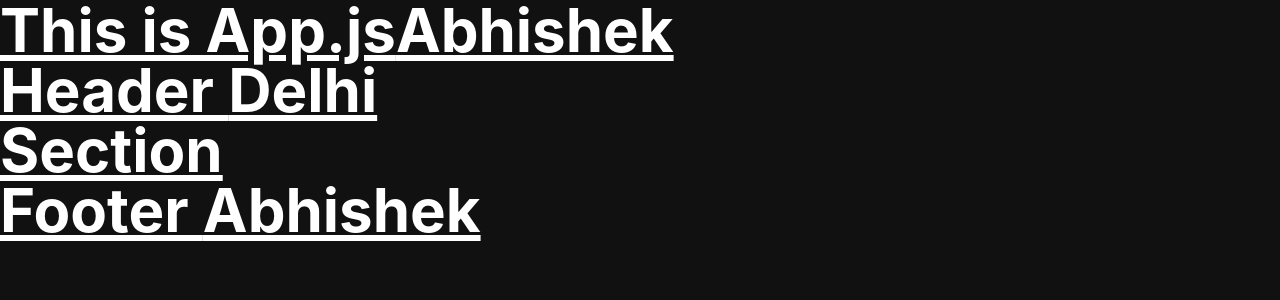
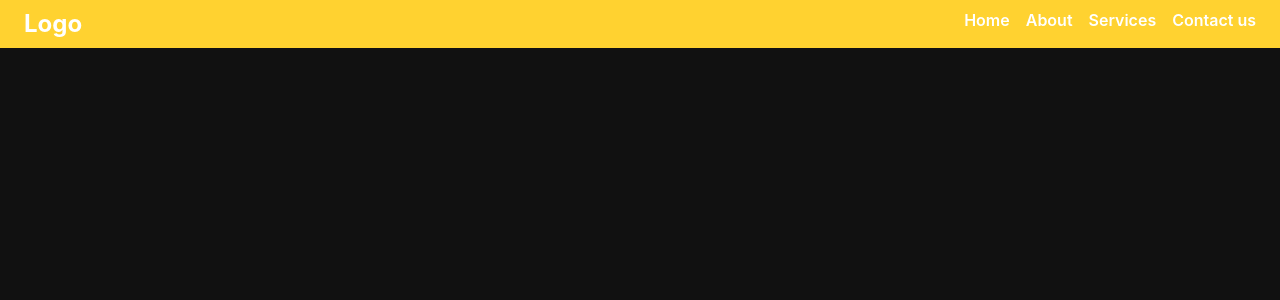
Before and after one commit to chanchaljai/react2, a React (Vite) app: page / in a window 1280 px wide. Shown: the top 300 px of the page. Built offline with nearby package versions, Linux system fonts and the light colour scheme.

Commit message:
practice

```diff
--- a/src/App.css
+++ b/src/App.css
@@ -2,4 +2,5 @@
 
 body{
     background-color: #111;
+    color: white;
 }
--- a/src/App.jsx
+++ b/src/App.jsx
@@ -9,13 +9,9 @@ const App = () => {
   const data = useContext(DataContext)
   console.log(data);
   return (
-    <div className='text-white font-bold text-6xl underline'>
-      <h1>
-        This is App.js{data.name}
-      </h1>
-      <Header/>
-      <Section/>
-      <Footer/>
+    <div>
+      <Header />
+
     </div>
   )
 }
--- a/src/components/Header.jsx
+++ b/src/components/Header.jsx
@@ -4,7 +4,15 @@ import { DataContext } from '../context/UserContext'
 const Header = () => {
   const username = useContext(DataContext)
   return (
-    <div><h1>Header {username.city}</h1></div>
+    <div className='flex justify-between px-6 py-2 bg-amber-300'>
+      <h1 className='text-2xl font-bold '>Logo</h1>
+      <div className='flex gap-4 font-semibold hover:underline'>
+        <a className='hover:scale-104 hover:text-red-600' href="">Home</a>
+        <a className='hover:scale-104 hover:text-red-600' href="">About</a>
+        <a className='hover:scale-104 hover:text-red-600' href="">Services</a>
+        <a className='hover:scale-104 hover:text-red-600' href="">Contact us</a>
+      </div>
+    </div>
   )
 }
 
```
